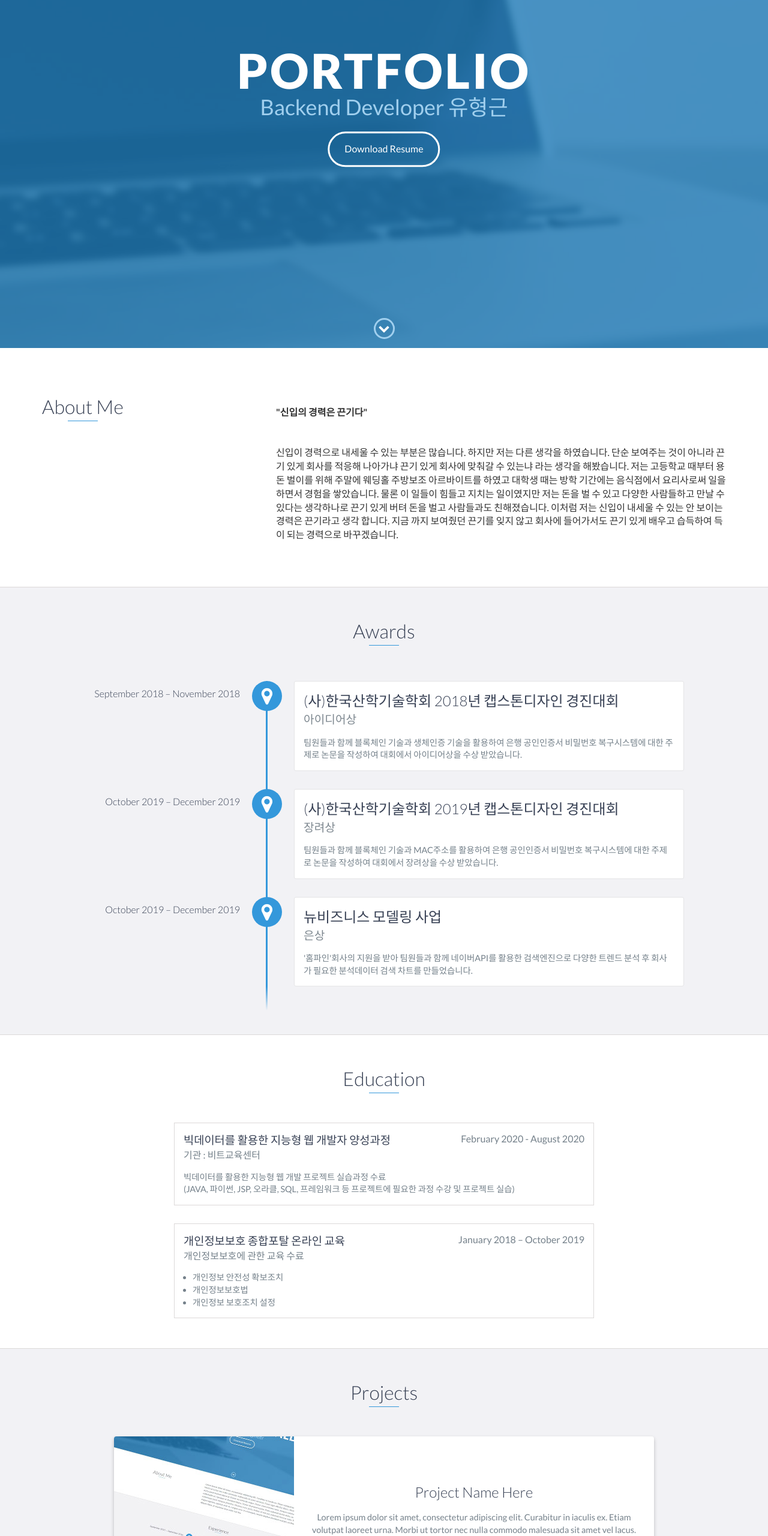
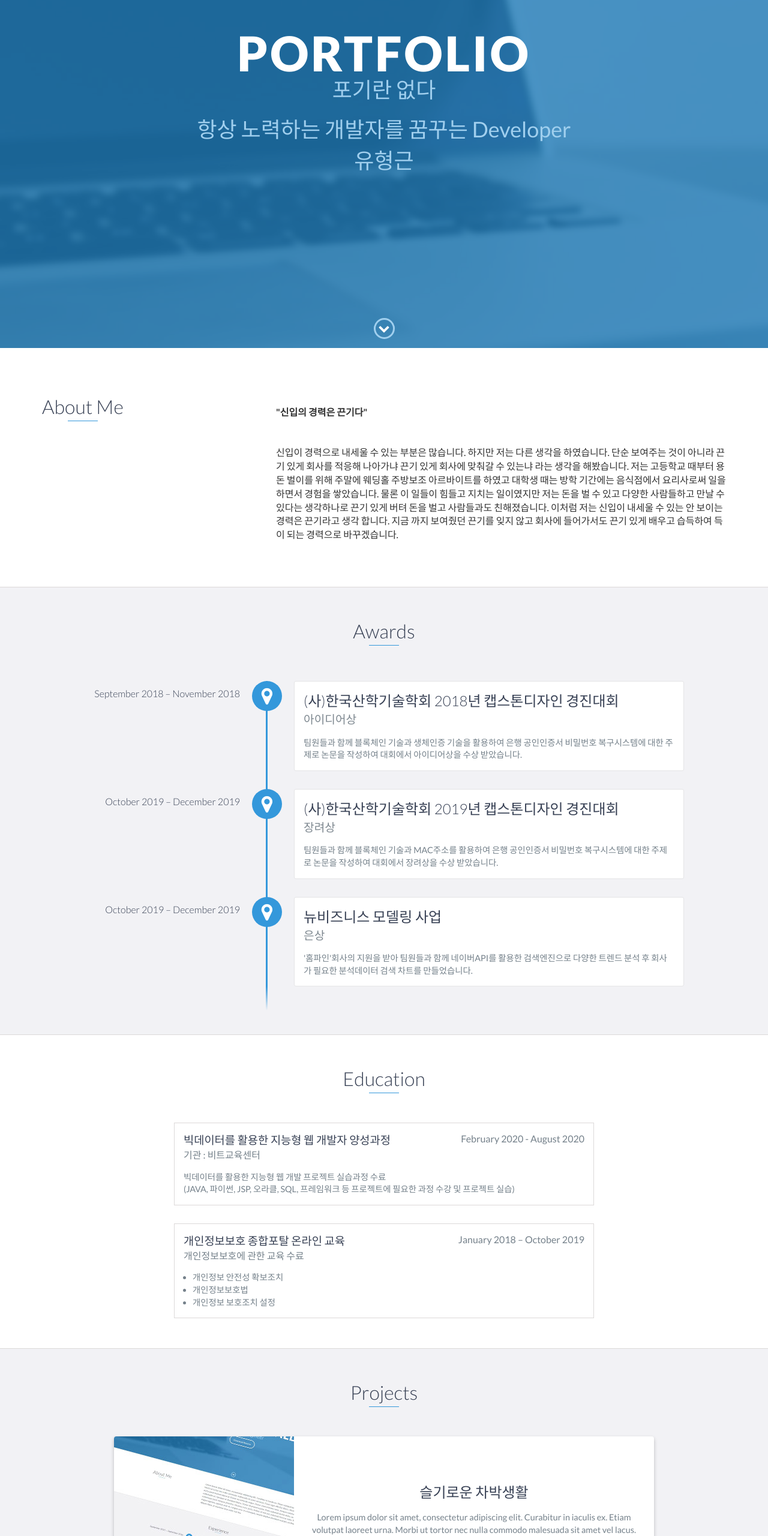
Before and after one commit to gudrms7328/portfolio, a website: page index.html in a window 1280 px wide. Shown: the part 220-2780 px from the top of the page at 60% size. Drawn offline with nearby package versions, Linux system fonts and the light colour scheme.

Commit message:
20201008-bodychange

```diff
--- a/index.html
+++ b/index.html
@@ -49,8 +49,8 @@
     <div id="lead">
         <div id="lead-content">
             <h1>PORTFOLIO</h1>
-            <h2>Backend Developer 유형근</h2>
-            <a href="#" class="btn-rounded-white">Download Resume</a>
+            <h2>포기란 없다</h2>
+            <h2>항상 노력하는 개발자를 꿈꾸는 Developer 유형근</h2>
         </div>
         <!-- End #lead-content -->
 
@@ -155,11 +155,11 @@
                     </div>
                     <!-- End .project-image -->
                     <div class="project-info">
-                        <h3>Project Name Here</h3>
+                        <h3>슬기로운 차박생활</h3>
                         <p>
                             Lorem ipsum dolor sit amet, consectetur adipiscing elit. Curabitur in iaculis ex. Etiam volutpat laoreet urna. Morbi ut tortor nec nulla commodo malesuada sit amet vel lacus. Fusce eget efficitur libero. Morbi dapibus porta quam laoreet placerat.
                         </p>
-                        <a href="#">View Project</a>
+                        <a href="https://github.com/gudrms7328/carbak.git">View Project</a>
                     </div>
                     <!-- End .project-info -->
                 </div>
@@ -235,7 +235,7 @@
                 <div class="col-sm-5 social">
                     <ul>
                         <li>
-                            <a href="https://github.com/gudrms7328/carbak" target="_blank"><i class="fa fa-github" aria-hidden="true"></i></a>
+                            <a href="https://github.com/gudrms7328" target="_blank"><i class="fa fa-github" aria-hidden="true"></i></a>
                         </li>
                         <li>
                             <a href="#" target="_self"><i class="fa fa-stack-overflow" aria-hidden="true"></i></a>
```
